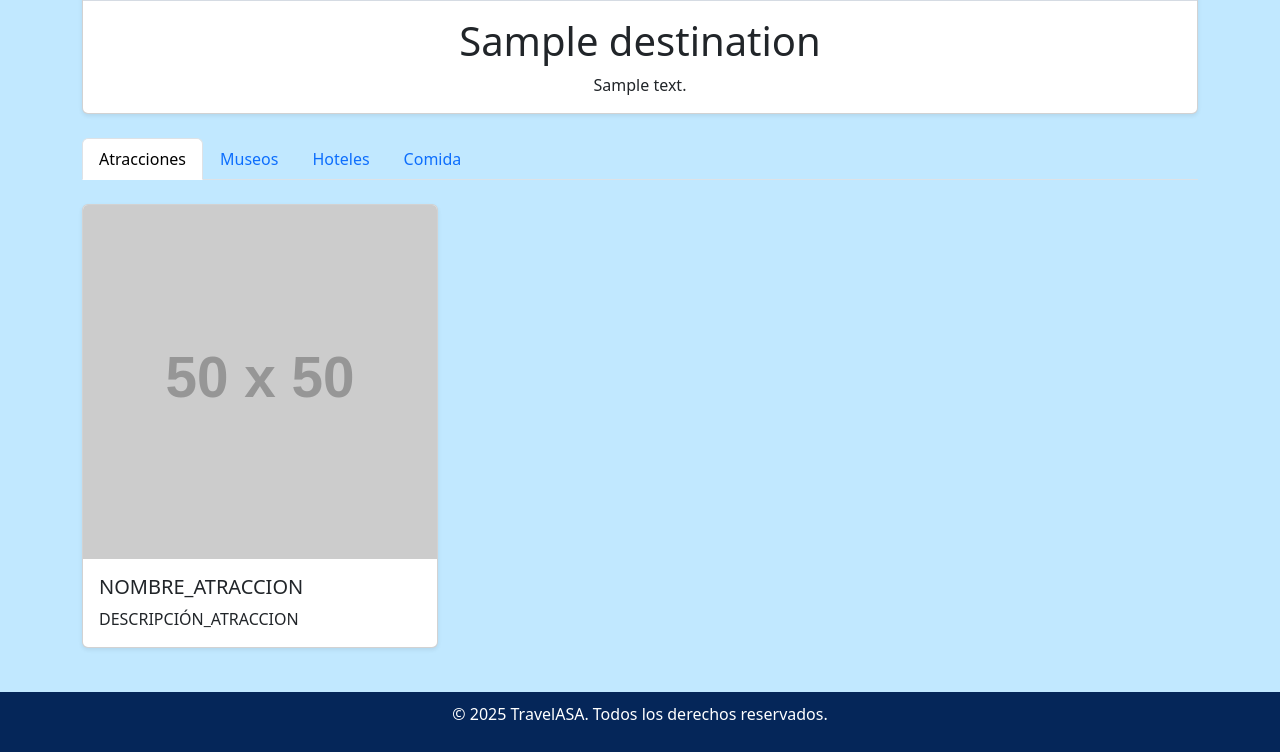
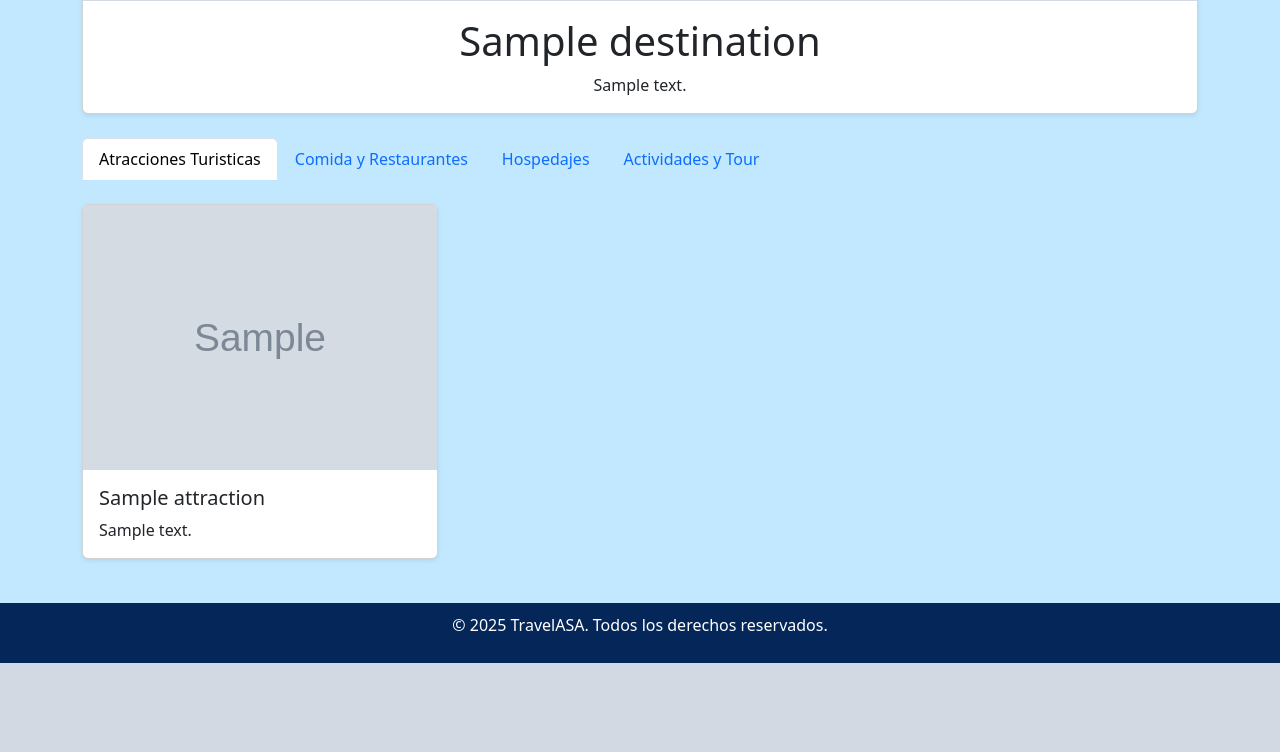
Before and after one commit to aalexrguez/TravelASA, a Django app: template templates/asa_travel/destination_detail.html in a window 1280 px wide. Shown: the part 916-1668 px from the top of the page. After the commit the page ends 1579 px from the top, so only its background shows below. Run offline with Django 4.2, Linux system fonts and the light colour scheme; tables that the repository leaves empty hold one stand-in row (values such as "Sample post"); the template is opened without the code that fills it: values that come from a table or form of the project are taken from there, most other values are stand-ins (such as "Sample title", 1, 10 or a date in 2020); grey boxes marked "Sample" are stand-in pictures; grey boxes labelled with a size stand in for pictures from a placeholder-image service; some libraries are stand-ins or nearby versions.

Commit message:
Se agregaron los div necesarios para que se muestren las categorias

```diff
--- a/templates/asa_travel/destination_detail.html
+++ b/templates/asa_travel/destination_detail.html
@@ -18,34 +18,89 @@
 <!-- Navegación de categorías -->
 <ul class="nav nav-tabs mb-4" id="destinationTabs" role="tablist">
     <li class="nav-item" role="presentation">
-        <button class="nav-link active" id="attractions-tab" data-bs-toggle="tab" data-bs-target="#attractions" type="button" role="tab">Atracciones</button>
+        <button class="nav-link active" id="attractions-tab" data-bs-toggle="tab" data-bs-target="#attractions" type="button" role="tab">Atracciones Turisticas</button>
     </li>
     <li class="nav-item" role="presentation">
-        <button class="nav-link" id="museums-tab" data-bs-toggle="tab" data-bs-target="#museums" type="button" role="tab">Museos</button>
+        <button class="nav-link" id="museums-tab" data-bs-toggle="tab" data-bs-target="#museums" type="button" role="tab">Comida y Restaurantes</button>
     </li>
     <li class="nav-item" role="presentation">
-        <button class="nav-link" id="hotels-tab" data-bs-toggle="tab" data-bs-target="#hotels" type="button" role="tab">Hoteles</button>
+        <button class="nav-link" id="hotels-tab" data-bs-toggle="tab" data-bs-target="#hotels" type="button" role="tab">Hospedajes</button>
     </li>
     <li class="nav-item" role="presentation">
-        <button class="nav-link" id="food-tab" data-bs-toggle="tab" data-bs-target="#food" type="button" role="tab">Comida</button>
+        <button class="nav-link" id="food-tab" data-bs-toggle="tab" data-bs-target="#food" type="button" role="tab">Actividades y Tour</button>
     </li>
 </ul>
 
 <!-- Contenido de cada sección -->
 <div class="tab-content" id="destinationTabsContent">
+    <!-- Atracciones -->
     <div class="tab-pane fade show active" id="attractions" role="tabpanel">
         <div class="row">
             <!-- Repite esta tarjeta para cada atracción -->
+             {% for attraction in attractions %}
             <div class="col-md-4 mb-4">
                 <div class="card h-100 shadow-sm">
-                    <img src="https://placehold.co/50x50" class="card-img-top" alt="NOMBRE_ATRACCION">
+                    <img src="{{attraction.attraction_image.url}}" class="card-img-top" alt="NOMBRE_ATRACCION">
                     <div class="card-body">
-                        <h5 class="card-title">NOMBRE_ATRACCION</h5>
-                        <p class="card-text">DESCRIPCIÓN_ATRACCION</p>
+                        <h5 class="card-title">{{attraction.attraction_name}}</h5>
+                        <p class="card-text">{{attraction.attraction_description}}</p>
                     </div>
                 </div>
             </div>
+            {% endfor %}
+        </div>
+    </div>
+
+    <!-- Comida y Restaurantes -->
+    <div class="tab-pane fade" id="museums" role="tabpanel">
+        <div class="row">
+            {% for restaurant in restaurants %}
+            <div class="col-md-4 mb-4">
+                <div class="card h-100 shadow-sm">
+                    <img src="{{restaurant.fd_image.url}}" class="card-img-top" alt="NOMBRE_MUSEO">
+                    <div class="card-body">
+                        <h5 class="card-title">{{restaurant.fd_name}}</h5>
+                        <p class="card-text">{{restaurant.fd_description}}</p>
+                    </div>
+                </div>
+            </div>
+            {% endfor %}
+        </div>
+    </div>
+
+    <!-- Hospedajes -->
+    <div class="tab-pane fade" id="hotels" role="tabpanel">
+        <div class="row">
+            {% for accommodation in accommodations %}
+            <div class="col-md-4 mb-4">
+                <div class="card h-100 shadow-sm">
+                    <img src="{{accommodation.accommodation_image.url}}" class="card-img-top" alt="NOMBRE_HOTEL">
+                    <div class="card-body">
+                        <h5 class="card-title">{{accommodation.accommodation_name}}</h5>
+                        <p class="card-text">Precio aproximado: {{accomodation.accommodation_price_per_night}}</p>
+                    </div>
+                </div>
+            </div>
+            {% endfor %}
+        </div>
+    </div>
+
+    <!-- Actividades y Tour -->
+    <div class="tab-pane fade" id="food" role="tabpanel">
+        <div class="row">
+            {% for activity in activities %}
+            <div class="col-md-4 mb-4">
+                <div class="card h-100 shadow-sm">
+                    <img src="{{activity.at_image.url}}" class="card-img-top" alt="NOMBRE_LUGAR_COMIDA">
+                    <div class="card-body">
+                        <h5 class="card-title">{{activity.at_name}}</h5>
+                        <p class="card-text">{{activity.at_description}}</p>
+                    </div>
+                </div>
+            </div>
+            {% endfor %}
         </div>
     </div>
 </div>
+
 {% endblock %}
```
